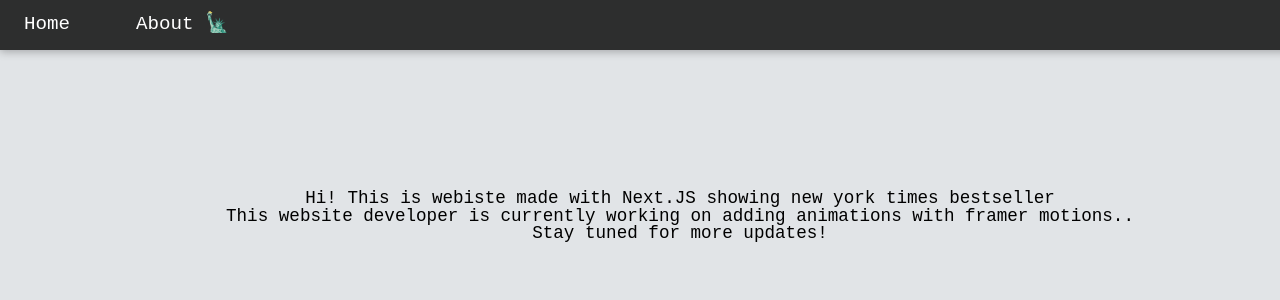
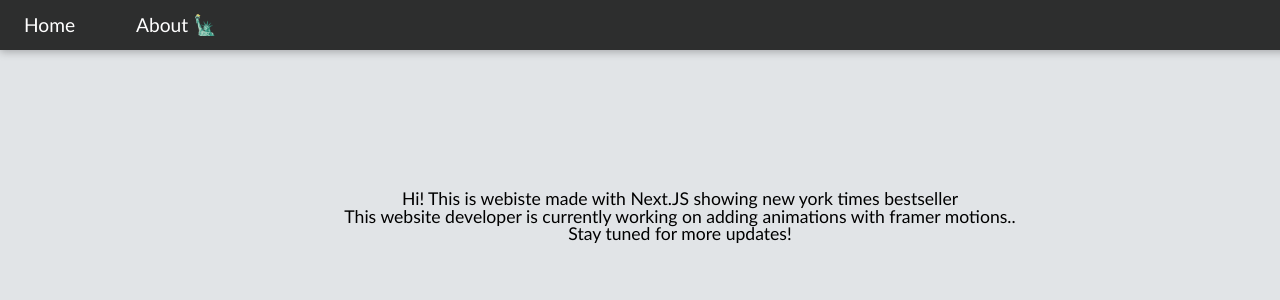
Before and after one commit to tnfus916/nyt-bestseller-nextjs, a Next.js app: page /about in a window 1280 px wide. Shown: the top 300 px of the page. Built offline with nearby package versions, Linux system fonts and the light colour scheme.

Commit message:
Style: Change style

```diff
--- a/app/(home)/home.module.css
+++ b/app/(home)/home.module.css
@@ -17,12 +17,12 @@
 
 .listwrapper{
     display: flex;
-    flex-wrap: wrap;
+    flex-direction: column;
     justify-content: center;
-    align-items: center;
+    align-items: self-start;
     margin: 20px;
     padding: 20px;
-    width: 100%;
+    width: 70%;
 }
 
 .listbox{
--- a/app/global.css
+++ b/app/global.css
@@ -125,7 +125,7 @@ table {
 
 body {
   padding-top:150px;
-  font-family:'Courier New', Courier, monospace;
+  font-family:'Gill Sans', 'Gill Sans MT', Calibri, 'Trebuchet MS', sans-serif;
   background-color: rgb(225, 228, 231);
   color: black;
   font-size: 18px;
--- a/components/book/book.module.css
+++ b/components/book/book.module.css
@@ -13,13 +13,20 @@
     max-width: 400px;
     position:relative;
 }
+.container:hover{
+    box-shadow: 0 2px 8px rgba(0, 0, 0, 0.46);
+    background-color: white;
+}
 
 .image{
+    height:10rem;
+    width:8rem;
     border-radius: 10px;
-    margin-bottom: 10px;
+    margin-bottom: 20px;
 }
 
 .booktitle{
+    height:10%;
     text-align: center;
     font-size: 1.3rem;
     font-weight: bold;
@@ -27,6 +34,7 @@
 }
 
 .booksubtitle{
+    height:10%;
     text-align: center;
     font-size: 1.1rem;
     font-weight: bold;
@@ -34,12 +42,13 @@
 }
 
 .bookinfo{
+    height:13%;
     font-size: 1rem;
     margin: 10px;
 }
 
 .uriwrapper{
-    position: absolute;
+    height:7%;
     bottom:0;
     display: flex;
     justify-content: center;
--- a/components/book/book.tsx
+++ b/components/book/book.tsx
@@ -16,7 +16,7 @@ export default function BookCover({ key, title, author, image, rank, description
             <img className={styles.image} src={image} alt={title} width="50%" />
             <h2 className={styles.booktitle}>{title}</h2>
             <h3 className={styles.booksubtitle}>{author}</h3>
-            <p className={styles.bookinfo}>{description.length > 100 ? description.slice(0, 100) + "..." : description}</p>
+            <p className={styles.bookinfo}>{description}</p>
             <div className={styles.uriwrapper}>
                 <a className={styles.uri} href={buy} target="_blank" rel="noreferrer">Buy now &rarr;</a>
                 <a className={styles.uri} href={uri} target="_blank" rel="noreferrer">More info &rarr;</a>
--- a/components/header/header.module.css
+++ b/components/header/header.module.css
@@ -1,6 +1,6 @@
 .container{
     display:flex;
-    justify-content: start;
+    justify-content: flex-start;
     align-items: center;
     padding:0 1.5rem ;
     background-color: rgb(0,0,0,0.8);
```
